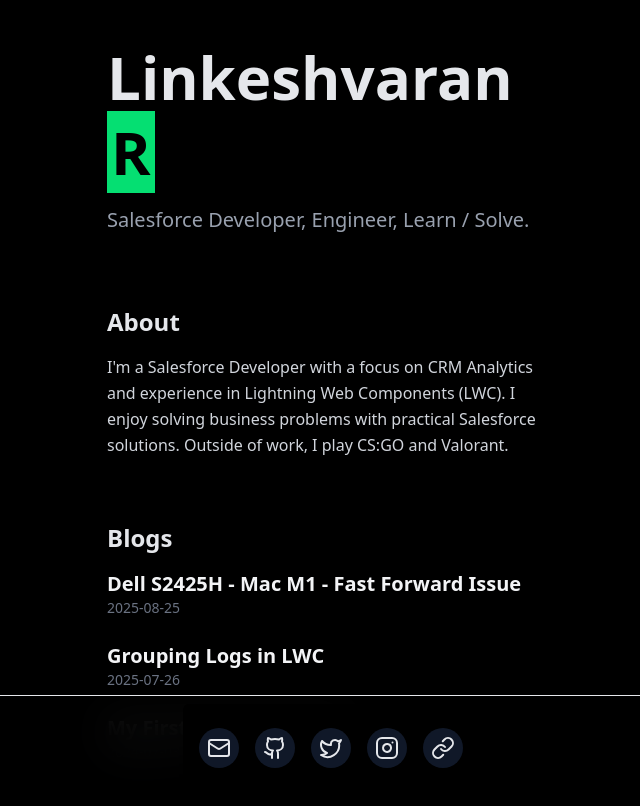
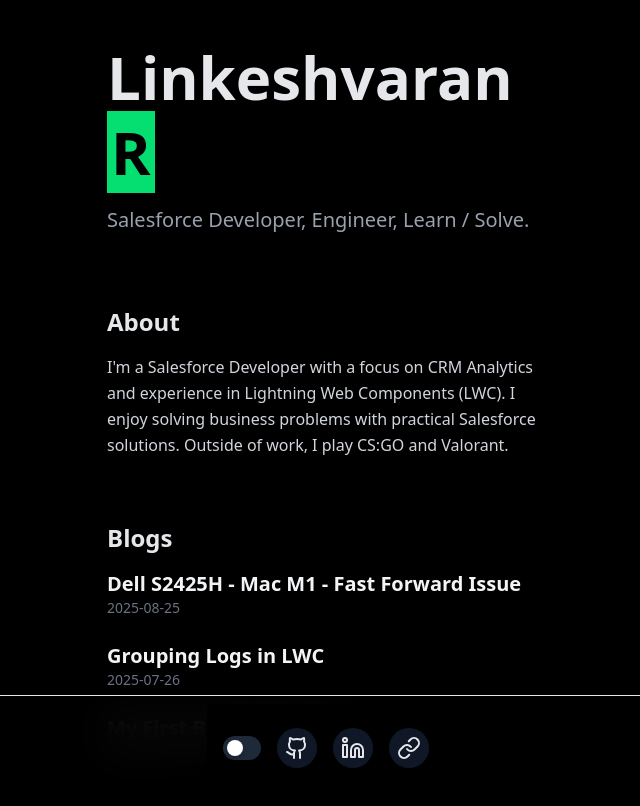
Before and after one commit to linkeshvaranr/website, a Next.js app: page / in a window 1280 px wide. Shown: the top 806 px of the page, without its empty margins (309-949 px from the left). Built offline with nearby package versions, Linux system fonts and the light colour scheme.

Commit message:
added toggle in footer

```diff
--- a/src/components/Contact.tsx
+++ b/src/components/Contact.tsx
@@ -1,57 +1,55 @@
-import { Mail, Github, Instagram, Twitter, Link as LinkIcon } from 'lucide-react';
+"use client"
+
+import { useState } from "react"
+import { Mail, Github, Instagram, Twitter, Linkedin, Link as LinkIcon } from 'lucide-react';
 
 export default function Contact() {
+  const [showSocials, setShowSocials] = useState(false)
+
   return (
-    <div className="flex justify-center space-x-4 py-6 bg-black rounded-md shadow-lg p-4">
-      {/* Email Icon */}
-      <a
-        href="mailto:linkeshvaranr@gmail.com"
-        className="relative group flex items-center justify-center p-2 rounded-full bg-gray-900 text-gray-200 hover:text-blue-500 transition-all duration-200"
-        target="_blank"
-        rel="noopener noreferrer"
+    <div className="flex items-center justify-center py-6 bg-black rounded-md shadow-lg p-4 relative">
+
+      {/* Toggle Button */}
+      <button
+        onClick={() => setShowSocials(!showSocials)}
+        className="w-12 h-6 bg-gray-800 rounded-full flex items-center p-1 cursor-pointer mr-4"
       >
-        <Mail className="w-6 h-6" />
-      </a>
+        <span
+          className={`w-4 h-4 rounded-full shadow-md transform transition-transform duration-300 ${
+            showSocials ? "translate-x-6 bg-green-400" : "bg-white"
+          }`}
+        ></span>
+      </button>
 
-      {/* GitHub Icon */}
-      <a
-        href="https://github.com/linkeshvaranr"
-        className="relative group flex items-center justify-center p-2 rounded-full bg-gray-900 text-gray-200 hover:text-gray-400 transition-all duration-200"
-        target="_blank"
-        rel="noopener noreferrer"
-      >
-        <Github className="w-6 h-6" />
-      </a>
+      <div className="flex items-center space-x-4 w-full">
+        {/* Always visible icons */}
+        <div className="flex items-center space-x-4">
+          <a href="https://github.com/linkeshvaranr" className="w-10 h-10 flex items-center justify-center rounded-full bg-gray-900 text-gray-200 hover:text-gray-400 transition-colors">
+            <Github className="w-6 h-6" />
+          </a>
+          <a href="https://www.linkedin.com/in/linkeshvaranr" className="w-10 h-10 flex items-center justify-center rounded-full bg-gray-900 text-gray-200 hover:text-blue-600 transition-colors">
+            <Linkedin className="w-6 h-6" />
+          </a>
+          <a href="https://www.salesforce.com/trailblazer/linkeshvaranr" className="w-10 h-10 flex items-center justify-center rounded-full bg-gray-900 text-gray-200 hover:text-orange-500 transition-colors">
+            <LinkIcon className="w-6 h-6" />
+          </a>
+        </div>
 
-      {/* Twitter (X) Icon */}
-      <a
-        href="https://x.com/linkeshvaranr"
-        className="relative group flex items-center justify-center p-2 rounded-full bg-gray-900 text-gray-200 hover:text-blue-400 transition-all duration-200"
-        target="_blank"
-        rel="noopener noreferrer"
-      >
-        <Twitter className="w-6 h-6" />
-      </a>
-
-      {/* Instagram Icon */}
-      <a
-        href="https://instagram.com/linkeshvaranr"
-        className="relative group flex items-center justify-center p-2 rounded-full bg-gray-900 text-gray-200 hover:text-pink-500 transition-all duration-200"
-        target="_blank"
-        rel="noopener noreferrer"
-      >
-        <Instagram className="w-6 h-6" />
-      </a>
-
-      {/* Salesforce Trailhead Icon */}
-      <a
-        href="https://www.salesforce.com/trailblazer/linkeshvaranr"
-        className="relative group flex items-center justify-center p-2 rounded-full bg-gray-900 text-gray-200 hover:text-orange-500 transition-all duration-200"
-        target="_blank"
-        rel="noopener noreferrer"
-      >
-        <LinkIcon className="w-6 h-6" />
-      </a>
+        {/* Extra Socials */}
+        {showSocials && (
+          <div className="flex items-center space-x-4 ml-auto">
+            <a href="mailto:linkeshvaranr@gmail.com" className="w-10 h-10 flex items-center justify-center rounded-full bg-gray-900 text-gray-200 hover:text-blue-500 transition-colors">
+              <Mail className="w-6 h-6" />
+            </a>
+            <a href="https://x.com/linkeshvaranr" className="w-10 h-10 flex items-center justify-center rounded-full bg-gray-900 text-gray-200 hover:text-blue-400 transition-colors">
+              <Twitter className="w-6 h-6" />
+            </a>
+            <a href="https://instagram.com/linkeshvaranr" className="w-10 h-10 flex items-center justify-center rounded-full bg-gray-900 text-gray-200 hover:text-pink-500 transition-colors">
+              <Instagram className="w-6 h-6" />
+            </a>
+          </div>
+        )}
+      </div>
     </div>
-  );
+  )
 }
--- a/src/styles/globals.css
+++ b/src/styles/globals.css
@@ -32,3 +32,15 @@
 .prose code {
   @apply bg-gray-900 text-green-400 px-1 rounded;
 }
+
+/* Custom text selection color */
+::selection {
+  background-color: #22c55e; /* Tailwind green-500 */
+  color: black; /* Text color when selected */
+}
+
+/* For Firefox */
+::-moz-selection {
+  background-color: #22c55e;
+  color: black;
+}
```
